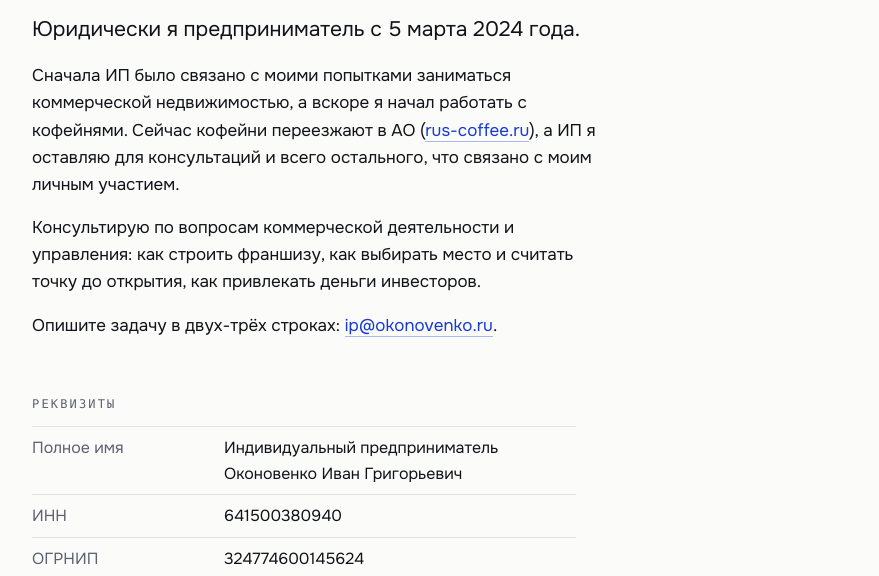
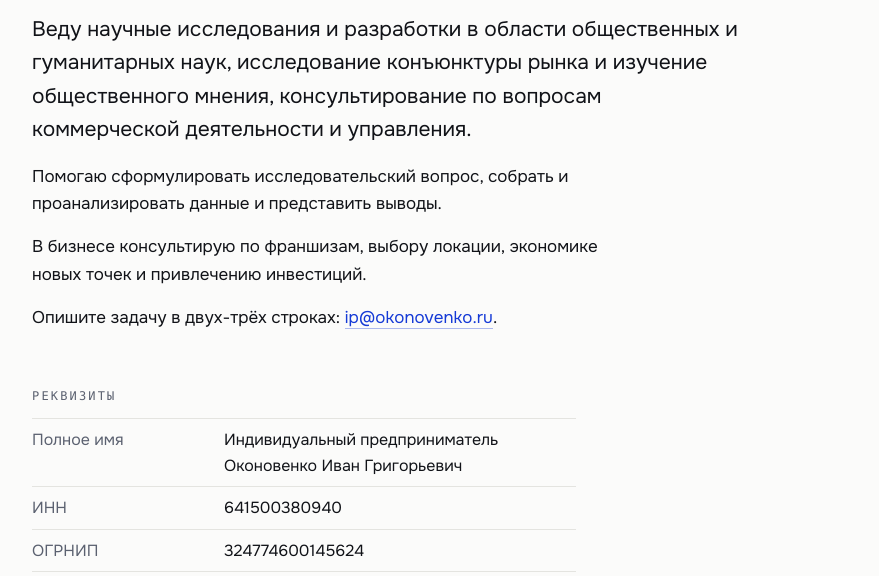
Before and after one commit to okonovenko/okonovenko.ru, a plain HTML site: page ip/index.html in a window 1280 px wide. Shown: the part 205-781 px from the top of the page, without its empty margins (24-903 px from the left). Drawn offline with Linux system fonts and the light colour scheme.

Commit message:
Update research and consulting description

```diff
--- a/ip/index.html
+++ b/ip/index.html
@@ -4,12 +4,12 @@
 <meta charset="utf-8">
 <meta name="viewport" content="width=device-width, initial-scale=1">
 <title>ИП Оконовенко Иван Григорьевич</title>
-<meta name="description" content="ИП Оконовенко Иван Григорьевич: консультации по вопросам коммерческой деятельности и управления, реквизиты.">
+<meta name="description" content="ИП Оконовенко Иван Григорьевич: исследования, аналитика и консультации. Реквизиты.">
 <link rel="canonical" href="https://okonovenko.ru/ip/">
 <meta name="robots" content="noindex, nofollow">
 <meta property="og:type" content="profile">
 <meta property="og:title" content="Иван Оконовенко">
-<meta property="og:description" content="Личная страница. Москва.">
+<meta property="og:description" content="Исследования, аналитика и консультации. Москва.">
 <meta property="og:url" content="https://okonovenko.ru/ip/">
 <meta property="og:image" content="https://okonovenko.ru/og.png">
 <meta property="og:image:width" content="1200">
@@ -71,9 +71,9 @@
 
   <main>
     <h1>ИП Оконо&shy;венко<span class="dot">.</span></h1>
-    <p class="lead">Юридически я предприниматель с 5 марта 2024 года.</p>
-    <p>Сначала ИП было связано с моими попытками заниматься коммерческой недвижимостью, а вскоре я начал работать с кофейнями. Сейчас кофейни переезжают в АО (<a href="https://rus-coffee.ru/">rus-coffee.ru</a>), а ИП я оставляю для консультаций и всего остального, что связано с моим личным участием.</p>
-    <p>Консультирую по вопросам коммерческой деятельности и управления: как строить франшизу, как выбирать место и считать точку до открытия, как привлекать деньги инвесторов.</p>
+    <p class="lead">Веду научные исследования и разработки в области общественных и гуманитарных наук, исследование конъюнктуры рынка и изучение общественного мнения, консультирование по вопросам коммерческой деятельности и управления.</p>
+    <p>Помогаю сформулировать исследовательский вопрос, собрать и проанализировать данные и представить выводы.</p>
+    <p>В бизнесе консультирую по франшизам, выбору локации, экономике новых точек и привлечению инвестиций.</p>
     <p>Опишите задачу в двух-трёх строках: <a href="mailto:ip@okonovenko.ru">ip@okonovenko.ru</a>.</p>
     <h2>Реквизиты</h2>
     <dl>
```
